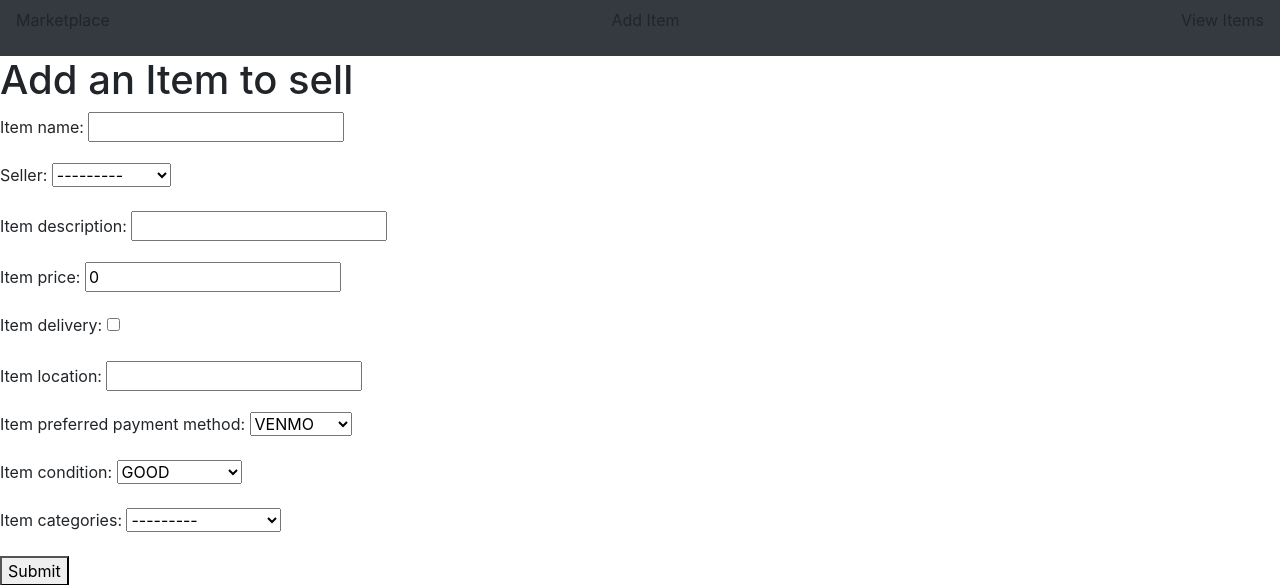
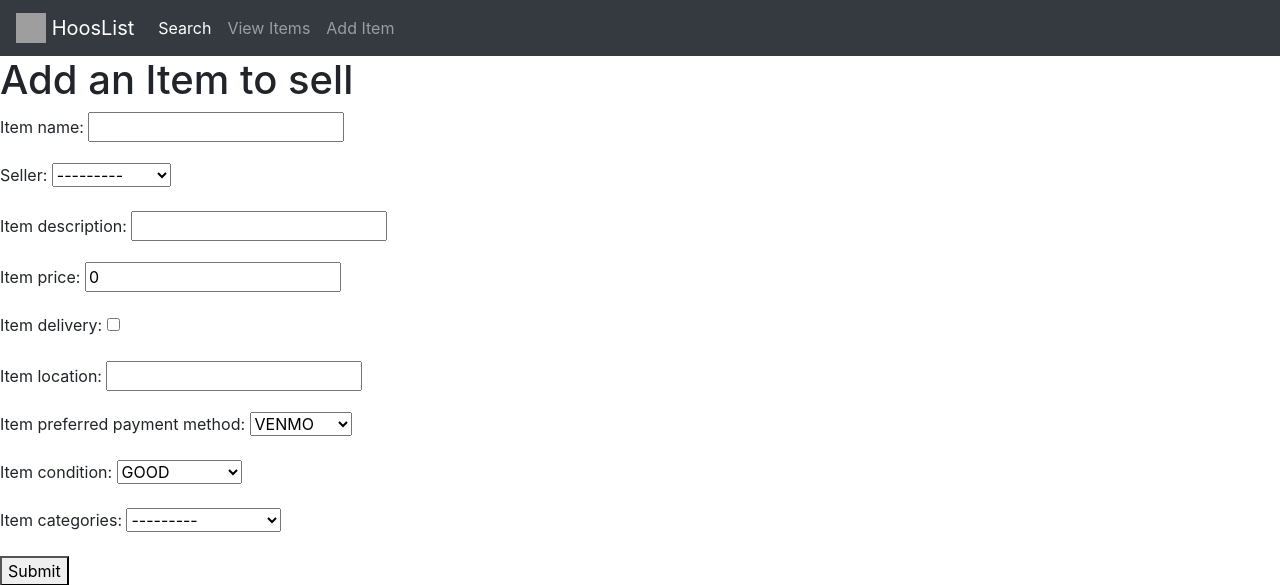
Before and after one commit to zacherymorris2021/SuperNoVas-HoosList, a Django app: page /marketplace/add-item/ in a window 1280 px wide. Shown: the top 585 px of the page. Run offline with Django 3.2, Linux system fonts and the light colour scheme; data comes from the database, SQL or seed files in the repository; some libraries are stand-ins or nearby versions; grey boxes are pictures that could not be loaded.

Commit message:
NavBar Created
Created a navigation bar and included it in all current views and the new file is of a logo image

```diff
--- a/marketplace/templates/marketplace/add-item.html
+++ b/marketplace/templates/marketplace/add-item.html
@@ -1,18 +1,35 @@
 <!DOCTYPE html>
 <html>
 	<head>
-	<link rel="stylesheet" href="/staticfiles/bootstrap/bootstrap.min.css">
-
+		<link rel="stylesheet" href="https://stackpath.bootstrapcdn.com/bootstrap/4.3.1/css/bootstrap.min.css" integrity="sha384-ggOyR0iXCbMQv3Xipma34MD+dH/1fQ784/j6cY/iJTQUOhcWr7x9JvoRxT2MZw1T" crossorigin="anonymous">
+		<script src="https://stackpath.bootstrapcdn.com/bootstrap/4.3.1/js/bootstrap.min.js" integrity="sha384-JjSmVgyd0p3pXB1rRibZUAYoIIy6OrQ6VrjIEaFf/nJGzIxFDsf4x0xIM+B07jRM" crossorigin="anonymous">
+		</script>
+		<script src="https://code.jquery.com/jquery-3.3.1.slim.min.js" integrity="sha384-q8i/X+965DzO0rT7abK41JStQIAqVgRVzpbzo5smXKp4YfRvH+8abtTE1Pi6jizo" crossorigin="anonymous">
+		</script>
+		<script src="https://cdnjs.cloudflare.com/ajax/libs/popper.js/1.14.7/umd/popper.min.js" integrity="sha384-UO2eT0CpHqdSJQ6hJty5KVphtPhzWj9WO1clHTMGa3JDZwrnQq4sF86dIHNDz0W1" crossorigin="anonymous">
+		</script>
 	</head>
 	<body>
-		<nav class="navbar bg-dark">
-		    <p> Marketplace </p>
-		    <p> Add Item </p>
-		    <p> View Items </p>
+		<nav class="navbar navbar-expand-sm bg-dark navbar-dark">
+			<a class="navbar-brand" href="#">
+    			<img src="./../../../staticfiles/logo.png" id = "title" width="30" height="30" class="d-inline-block align-top" alt="">
+    				HoosList
+ 			</a>
+		    <ul class="navbar-nav">
+			    <li class="nav-item active">
+			      <a class="nav-link" href="#">Search</a>
+			    </li>
+			    <li class="nav-item">
+			      <a class="nav-link" href="../">View Items</a>
+			    </li>
+			    <li class="nav-item">
+			      <a class="nav-link" href="">Add Item</a>
+			    </li>
+			</ul>
 		  </nav>
 		<h1>{{ "Add an Item to sell" }}</h1>
 
-		<form action="/marketplace/add-item/" method="post">{% csrf_token %}
+		<form action="/marketplace/add-item/" class = "form-group" method="post">{% csrf_token %}
 		    {{ form.as_p }}
 		    <button type="submit">Submit</button>
 		</form>
```
Also changed, not shown: marketplace/templates/marketplace/detail.html (+32 -0 lines), marketplace/templates/marketplace/index.html (+31 -0 lines), 1 other file.
